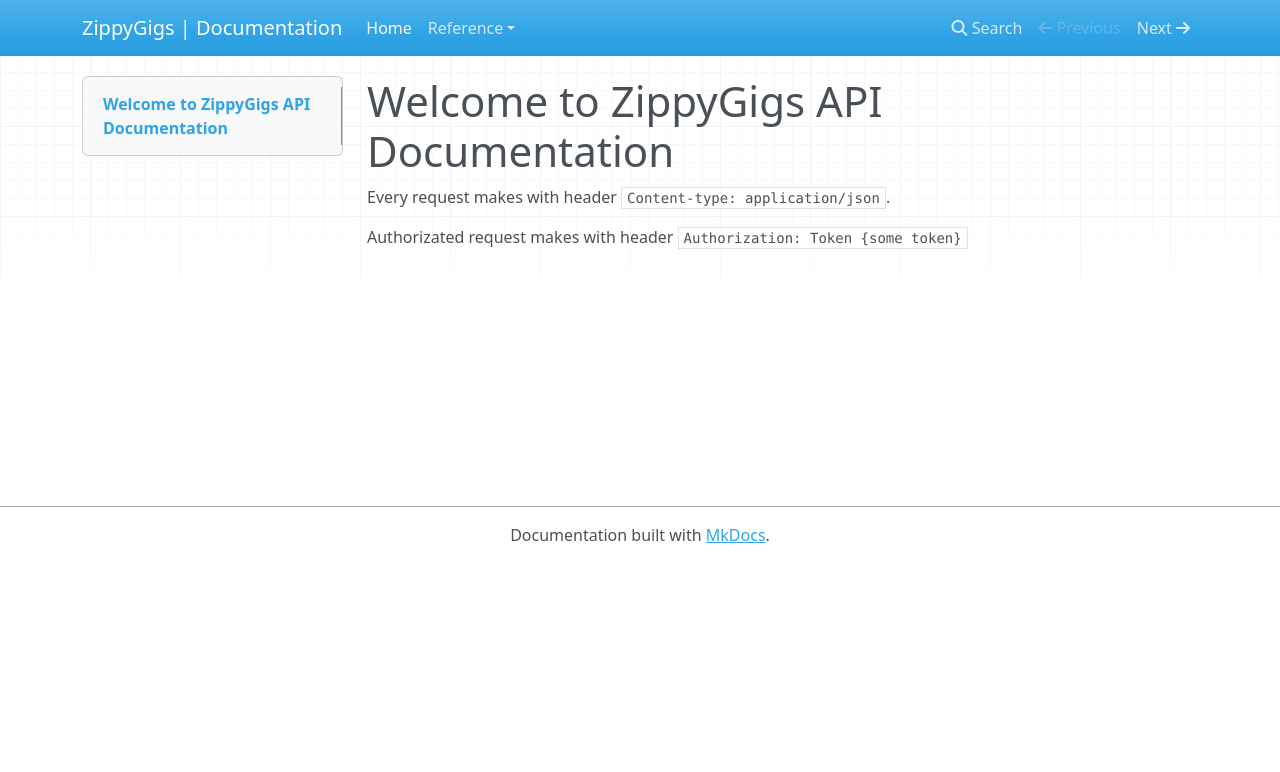
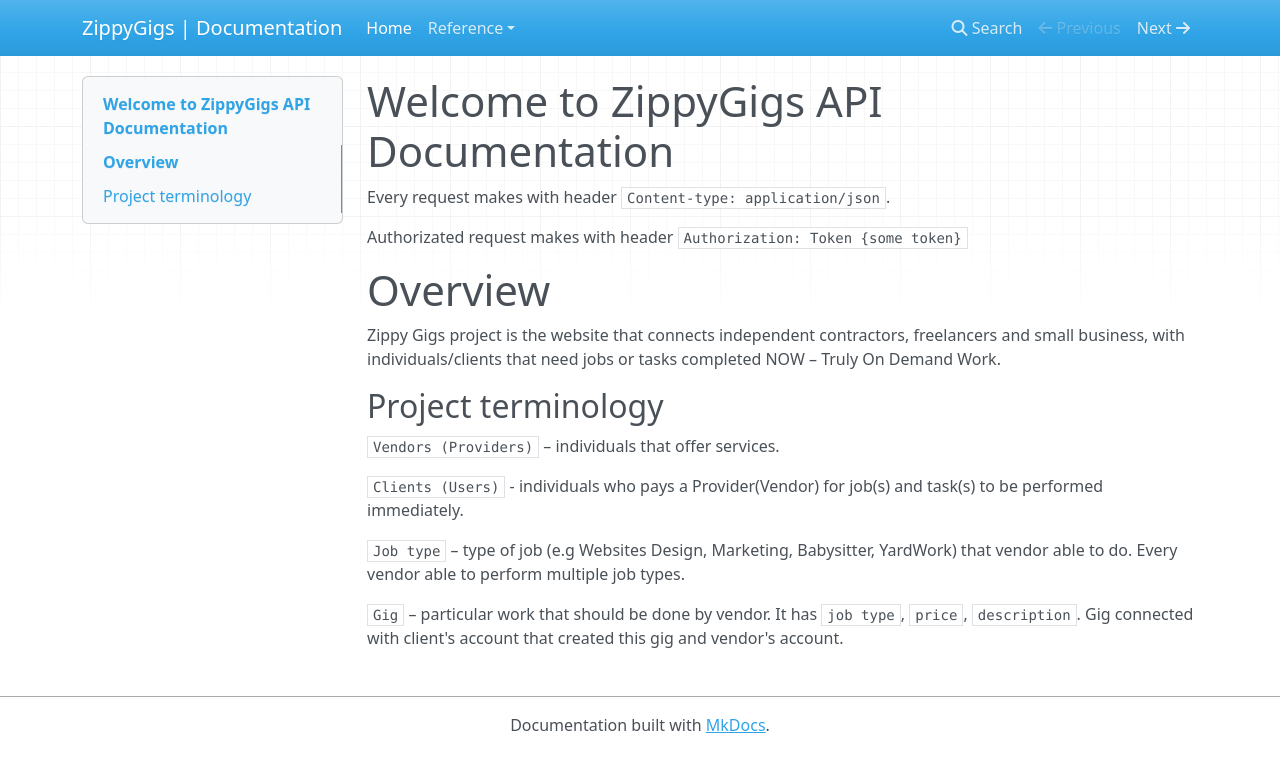
Before and after one commit to stamigos/ZippyGigsDocumentation, an MkDocs documentation site: the page built from docs/index.md, in a window 1280 px wide. Shown: the top 772 px of the page. Built offline with MkDocs 1.6.1, drawn with Linux system fonts in a browser that asks for light colours; nearby versions of some CDN libraries; old or Windows-style settings are respelled for this version of MkDocs.

```diff
--- a/docs/index.md
+++ b/docs/index.md
@@ -3,3 +3,15 @@
 Every request makes with header `Content-type: application/json`.
 
 Authorizated request makes with header `Authorization: Token {some token}`
+
+# Overview
+Zippy Gigs project is the website that connects independent contractors, freelancers and small business, with individuals/clients that need jobs or tasks completed NOW  –  Truly On Demand Work.
+
+## Project terminology
+`Vendors (Providers)` – individuals that offer services.
+
+`Clients (Users)` - individuals who pays a Provider(Vendor) for job(s) and task(s) to be performed immediately.
+
+`Job type` – type of job (e.g Websites Design, Marketing, Babysitter, YardWork) that vendor able to do. Every vendor able to perform multiple job types.
+
+`Gig` – particular work that should be done by vendor. It has `job type`, `price`, `description`. Gig connected with client's account that created this gig and vendor's account.
```
Also changed, not shown: docs/reference/order.md (added, +56 -0 lines), docs/reference/vendors.md (+2 -0 lines).
